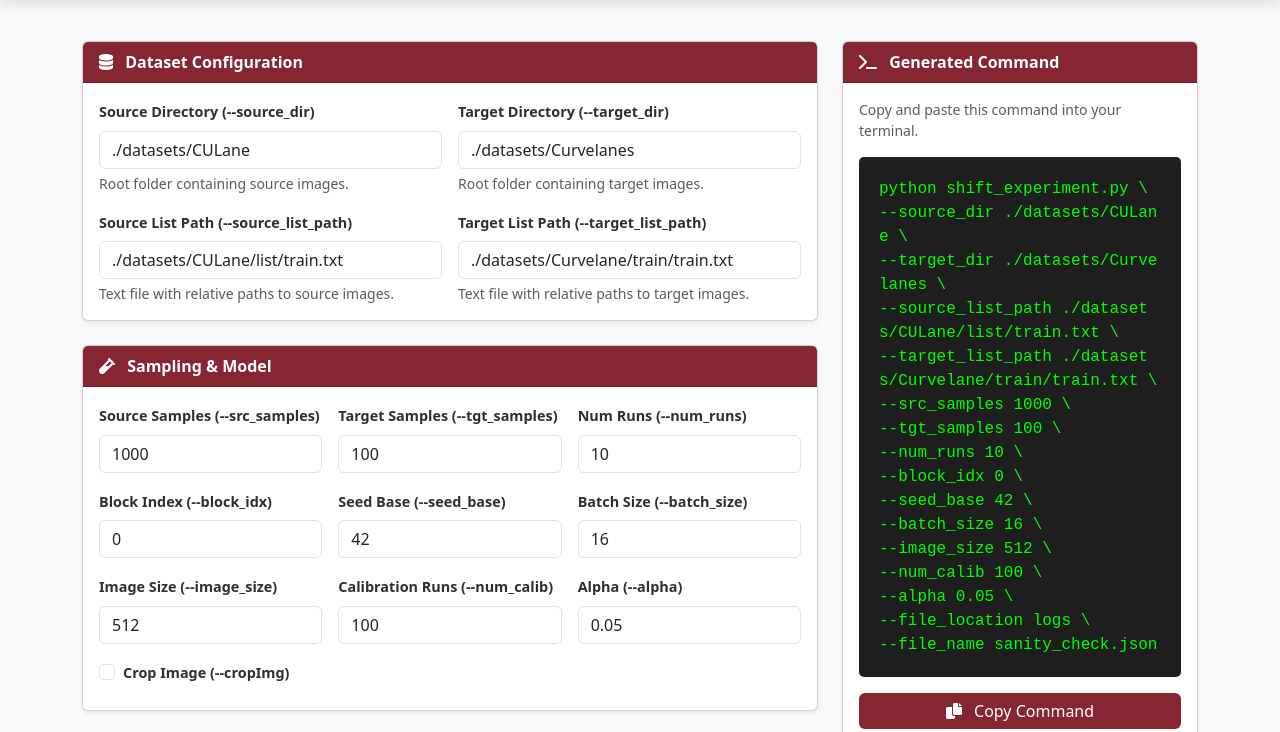
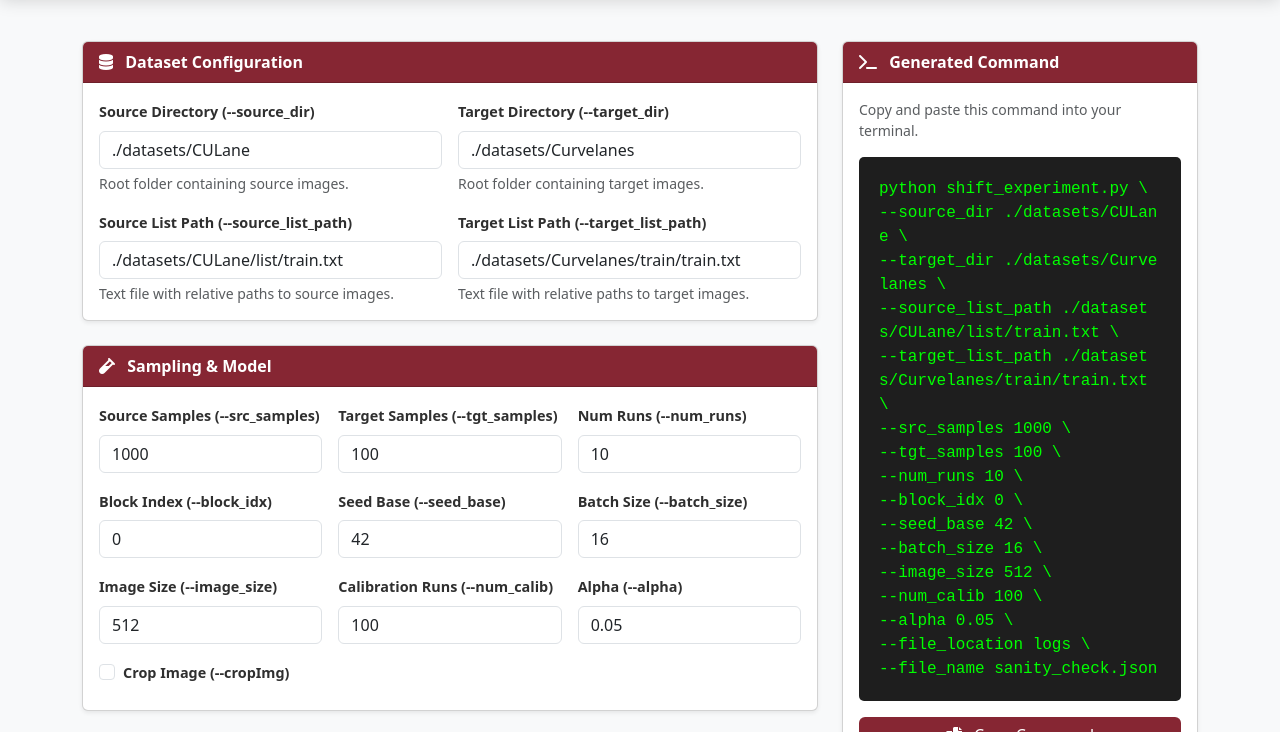
Before and after one commit to Suave101/Distribution-Shift-Lane-Perception-Command-Generator, a plain HTML site: page index.html in a window 1280 px wide. Shown: the part 63-795 px from the top of the page. Drawn offline with nearby package versions, Linux system fonts and the light colour scheme.

Commit message:
Update target list path in index.html
Typo

```diff
--- a/index.html
+++ b/index.html
@@ -103,7 +103,7 @@
                                 </div>
                                 <div class="col-md-6">
                                     <label class="form-label">Target List Path (--target_list_path)</label>
-                                    <input type="text" class="form-control param-input" name="target_list_path" value="./datasets/Curvelane/train/train.txt">
+                                    <input type="text" class="form-control param-input" name="target_list_path" value="./datasets/Curvelanes/train/train.txt">
                                     <div class="form-text small">Text file with relative paths to target images.</div>
                                 </div>
                             </div>
```
